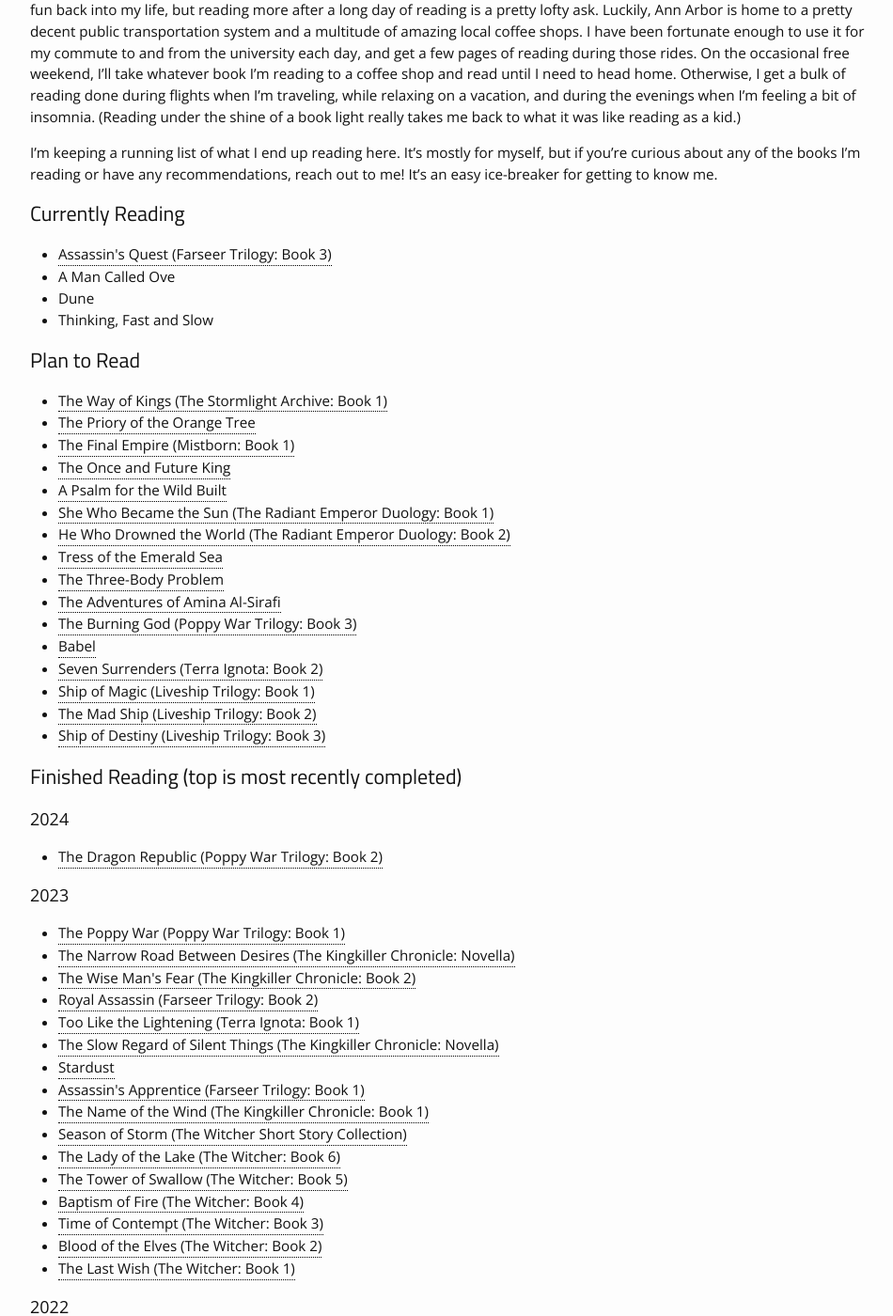
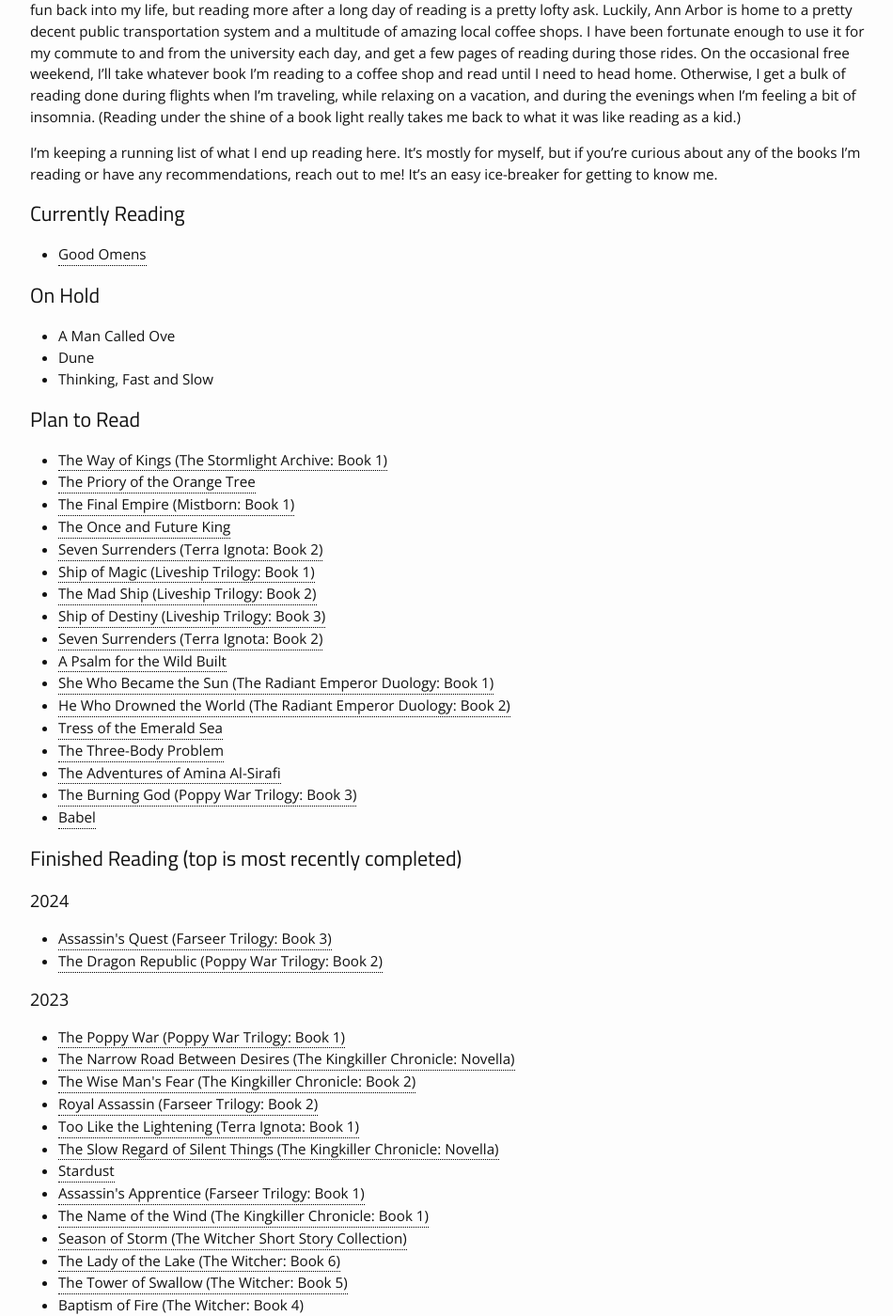
Before and after one commit to noah-curran/noah-curran.github.io, a Jekyll site: the page built from interests/reading.md, in a window 1280 px wide and 1400 px high, scrolled down 573 px. Shown: the whole window at 94% size, without its empty margins (163-1113 px from the left). Built offline with Jekyll 4.4.1, drawn with Linux system fonts in a browser that asks for light colours.

Commit message:
add good omens, move books to "on hold", reorder "plan to read"

```diff
--- a/interests/reading.md
+++ b/interests/reading.md
@@ -51,7 +51,10 @@ getting to know me.
 
 ## Currently Reading
 
-- {% include tooltip.html title="Assassin's Quest (Farseer Trilogy: Book 3)" author="Robin Hobb" %}
+- {% include tooltip.html title="Good Omens" author="Neil Gaiman and Terry Pratchett" %}
+
+## On Hold
+
 - A Man Called Ove
 - Dune
 - Thinking, Fast and Slow
@@ -62,6 +65,11 @@ getting to know me.
 - {% include tooltip.html title="The Priory of the Orange Tree" author="Samantha Shannon" %}
 - {% include tooltip.html title="The Final Empire (Mistborn: Book 1)" author="Brandon Sanderson" %}
 - {% include tooltip.html title="The Once and Future King" author="T. H. White" %}
+- {% include tooltip.html title="Seven Surrenders (Terra Ignota: Book 2)" author="Ada Palmer" %}
+- {% include tooltip.html title="Ship of Magic (Liveship Trilogy: Book 1)" author="Robin Hobb" %}
+- {% include tooltip.html title="The Mad Ship (Liveship Trilogy: Book 2)" author="Robin Hobb" %}
+- {% include tooltip.html title="Ship of Destiny (Liveship Trilogy: Book 3)" author="Robin Hobb" %}
+- {% include tooltip.html title="Seven Surrenders (Terra Ignota: Book 2)" author="Ada Palmer" %}
 - {% include tooltip.html title="A Psalm for the Wild Built" author="Becky Chambers" %}
 - {% include tooltip.html title="She Who Became the Sun (The Radiant Emperor Duology: Book 1)" author="Shelley Parker-Chan" %}
 - {% include tooltip.html title="He Who Drowned the World (The Radiant Emperor Duology: Book 2)" author="Shelley Parker-Chan" %}
@@ -70,15 +78,12 @@ getting to know me.
 - {% include tooltip.html title="The Adventures of Amina Al-Sirafi" author="Shannon Chakraborty" %}
 - {% include tooltip.html title="The Burning God (Poppy War Trilogy: Book 3)" author="R. F. Kuang" %}
 - {% include tooltip.html title="Babel" author="R. F. Kuang" %}
-- {% include tooltip.html title="Seven Surrenders (Terra Ignota: Book 2)" author="Ada Palmer" %}
-- {% include tooltip.html title="Ship of Magic (Liveship Trilogy: Book 1)" author="Robin Hobb" %}
-- {% include tooltip.html title="The Mad Ship (Liveship Trilogy: Book 2)" author="Robin Hobb" %}
-- {% include tooltip.html title="Ship of Destiny (Liveship Trilogy: Book 3)" author="Robin Hobb" %}
 
 ## Finished Reading (top is most recently completed)
 
 #### 2024
 
+- {% include tooltip.html title="Assassin's Quest (Farseer Trilogy: Book 3)" author="Robin Hobb" %}
 - {% include tooltip.html title="The Dragon Republic (Poppy War Trilogy: Book 2)" author="R. F. Kuang" %}
 
 #### 2023
```
